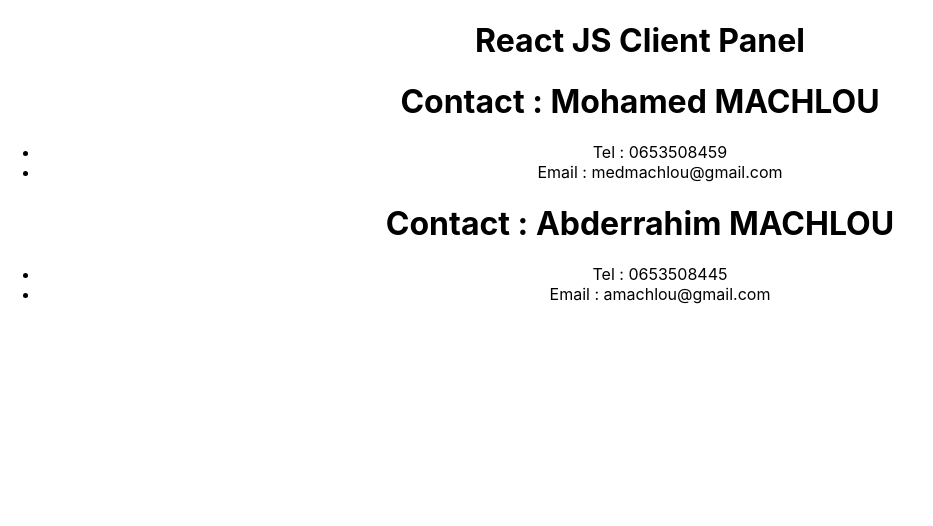
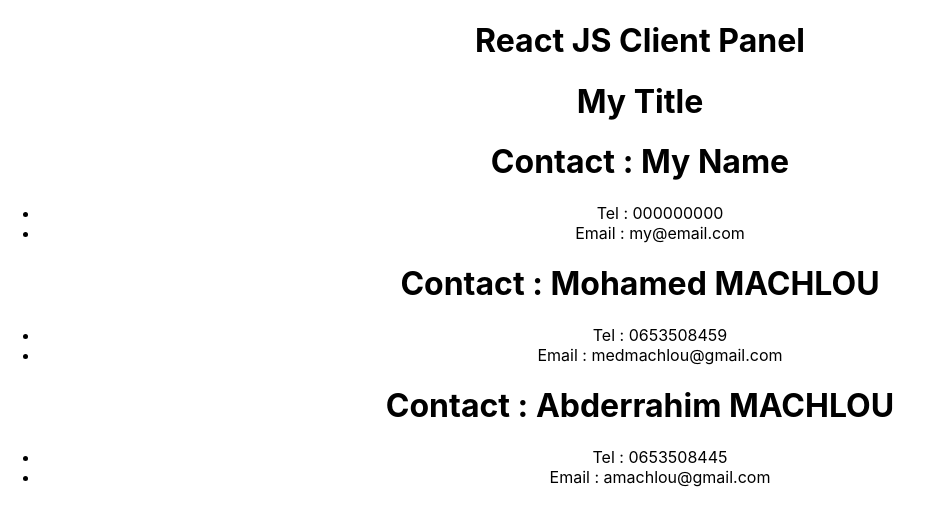
Before and after one commit to mohamedMachlou/React-JS-Components-JSX, a React (Create React App) app: page / in a window 1280 px wide. Shown: the top 526 px of the page, without its empty margins (0-933 px from the left). Built offline with nearby package versions, Linux system fonts and the light colour scheme.

Commit message:
adding default props

```diff
--- a/src/App.js
+++ b/src/App.js
@@ -8,6 +8,9 @@ function App() {
     // const {name, tel, email} = Contact.this.props;
     <div className="App">
       <Navbar title="React JS Client Panel " />
+      <Navbar />
+
+      <Contact />
 
       <Contact
         name="Mohamed MACHLOU"
--- a/src/components/contacts/Contact.js
+++ b/src/components/contacts/Contact.js
@@ -14,5 +14,10 @@ class Contact extends Component {
     );
   }
 }
+Contact.defaultProps = {
+  name: "My Name",
+  tel: "000000000",
+  email: "my@email.com",
+};
 
 export default Contact;
--- a/src/components/navbar/Navbar.js
+++ b/src/components/navbar/Navbar.js
@@ -8,4 +8,8 @@ const Navbar = (props) => {
   );
 };
 
+Navbar.defaultProps = {
+  title: "My Title",
+};
+
 export default Navbar;
```
